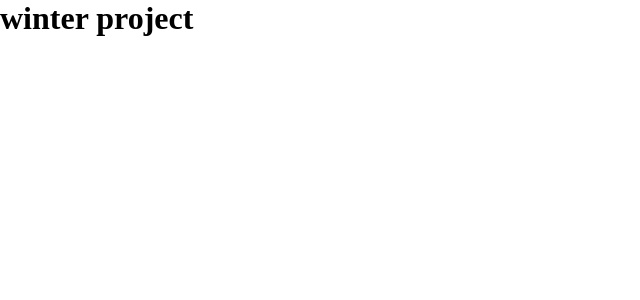
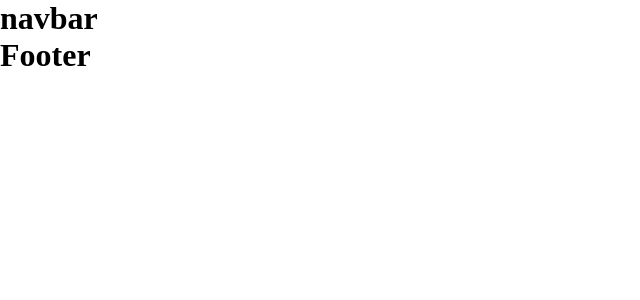
Before and after one commit to milonahmedshuvo/winter-project-client, a React (Vite) app: page / in a window 1280 px wide. Shown: the top 300 px of the page, without its empty margins (0-640 px from the left). Built offline with nearby package versions, Linux system fonts and the light colour scheme.

Commit message:
layout and routes setup

```diff
--- a/package.json
+++ b/package.json
@@ -11,7 +11,8 @@
   },
   "dependencies": {
     "react": "^18.2.0",
-    "react-dom": "^18.2.0"
+    "react-dom": "^18.2.0",
+    "react-router-dom": "^6.16.0"
   },
   "devDependencies": {
     "@types/react": "^18.2.15",
--- a/src/App.jsx
+++ b/src/App.jsx
@@ -1,13 +1,15 @@
 import { useState } from 'react'
+import { router } from './Routes/Routes'
+import { RouterProvider } from 'react-router-dom'
 
 
 function App() {
 
 
   return (
-    <>
-      <h1>winter project</h1>
-    </>
+    <div>
+      <RouterProvider router={router} />
+    </div>
   )
 }
 
--- /dev/null
+++ b/src/Routes/Routes.jsx
@@ -0,0 +1,16 @@
+import { createBrowserRouter } from "react-router-dom";
+import RootLayout from "../Sheare/RootLayout";
+import Navbar from "../Sheare/Navbar/Navbar";
+
+export const router = createBrowserRouter([
+    {
+        path:"/",
+        element: <RootLayout></RootLayout>,
+        children:[
+            {
+                path:"/",
+                element: ""
+            }
+        ]
+    }
+])
--- /dev/null
+++ b/src/Sheare/Footer/Footer.jsx
@@ -0,0 +1,11 @@
+import React from 'react'
+
+const Footer = () => {
+  return (
+    <div>
+      <h1>Footer</h1>
+    </div>
+  )
+}
+
+export default Footer
--- /dev/null
+++ b/src/Sheare/Navbar/Navbar.jsx
@@ -0,0 +1,13 @@
+import React from 'react'
+
+const Navbar = () => {
+
+
+  return (
+    <div>
+       <h1>navbar</h1>
+    </div>
+  )
+}
+
+export default Navbar
--- /dev/null
+++ b/src/Sheare/RootLayout.jsx
@@ -0,0 +1,17 @@
+import React from 'react'
+import Navbar from './Navbar/Navbar'
+import { Outlet } from 'react-router-dom'
+import Footer from './Footer/Footer'
+
+const RootLayout = () => {
+
+  return (
+    <div>
+       <Navbar></Navbar>
+       <Outlet></Outlet>
+       <Footer></Footer>
+    </div>
+  )
+}
+
+export default RootLayout
```
Also changed, not shown: 1 other file (tests, documents, lock files or other folders).
